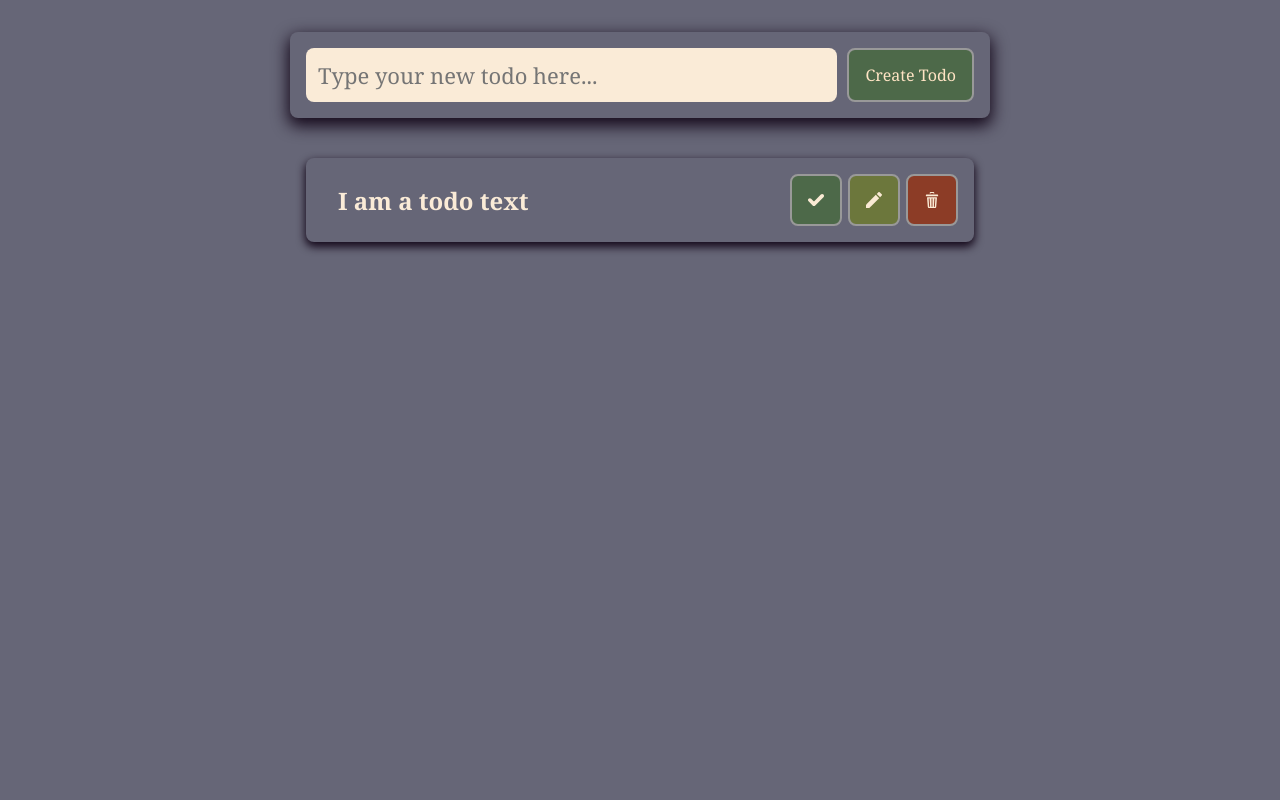
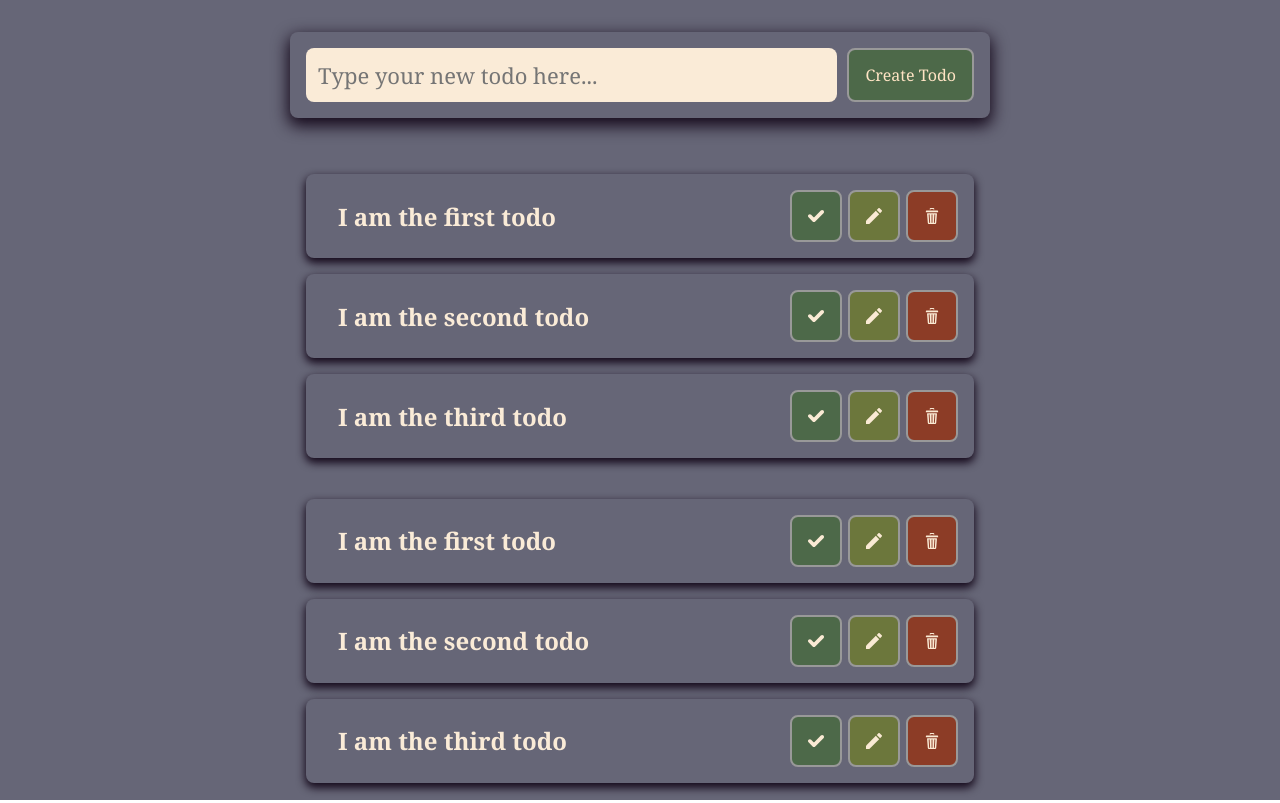
Before and after one commit to KubiGR/city-web-technologies-react-workshop, a React (Create React App) app: page / in a window 1280 px wide. Built offline with nearby package versions, Linux system fonts and the light colour scheme.

Commit message:
Add chapter-3

```diff
--- a/src/App.js
+++ b/src/App.js
@@ -2,15 +2,34 @@ import NewTodoForm from "./todos/NewTodoForm";
 import TodoListItem from "./todos/TodoListItem";
 
 const App = () => {
-  const todo = {
-    text: "I am a todo text",
-  };
+  const todos = [
+    {
+      id: 1,
+      text: "I am the first todo",
+    },
+    {
+      id: 2,
+      text: "I am the second todo",
+    },
+    {
+      id: 3,
+      text: "I am the third todo",
+    },
+  ];
+
   return (
     <div className="app">
       <div className="list-wrapper">
         <NewTodoForm />
         <div className="list-scrollable">
-          <TodoListItem todo={todo} />
+          <TodoListItem todo={todos[0]} />
+          <TodoListItem todo={todos[1]} />
+          <TodoListItem todo={todos[2]} />
+        </div>
+        <div className="list-scrollable">
+          {todos.map((todo) => (
+            <TodoListItem key={todo.id} todo={todo} />
+          ))}
         </div>
       </div>
     </div>
--- a/src/index.css
+++ b/src/index.css
@@ -148,14 +148,15 @@
 }
 
 .list-wrapper {
+  display: flex;
+  flex-direction: column;
   height: 100%;
   max-width: 700px;
   margin: auto;
 }
 
 .list-scrollable {
-  padding: 0 1rem;
-  height: 85%;
+  padding: 1rem;
   display: flex;
   flex-direction: column;
   overflow: auto;
```
